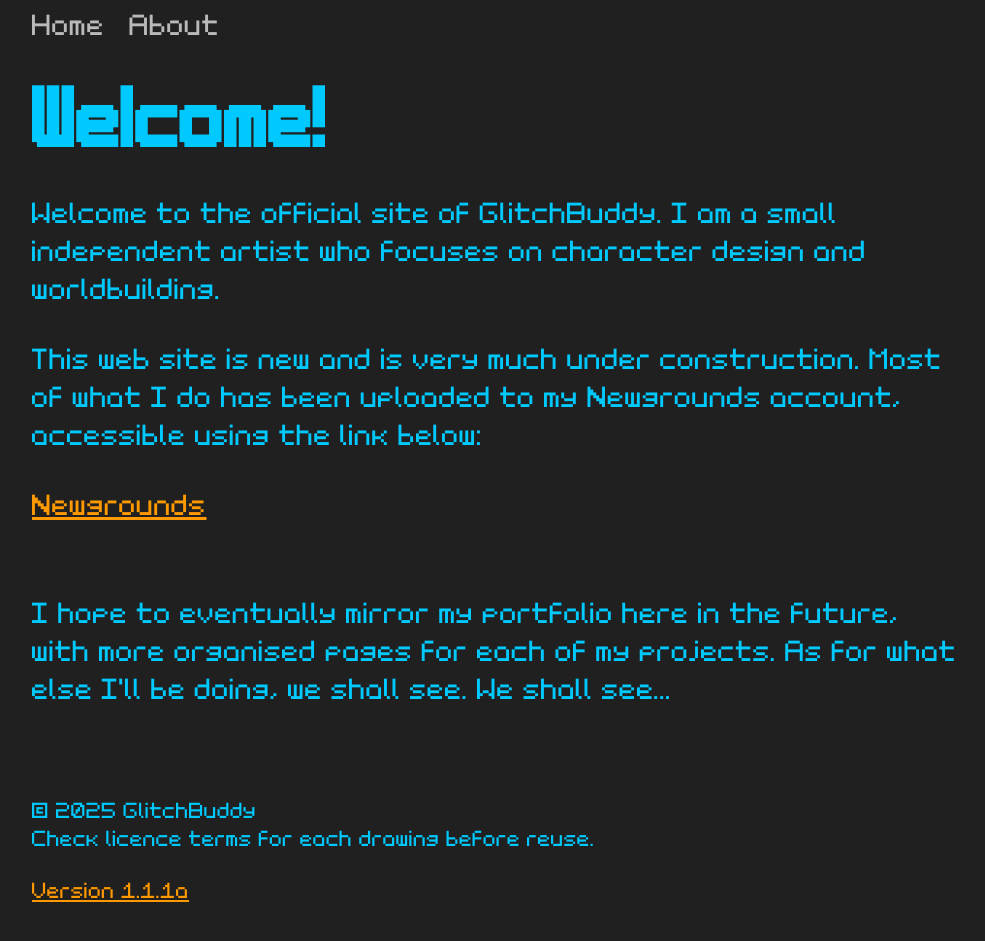
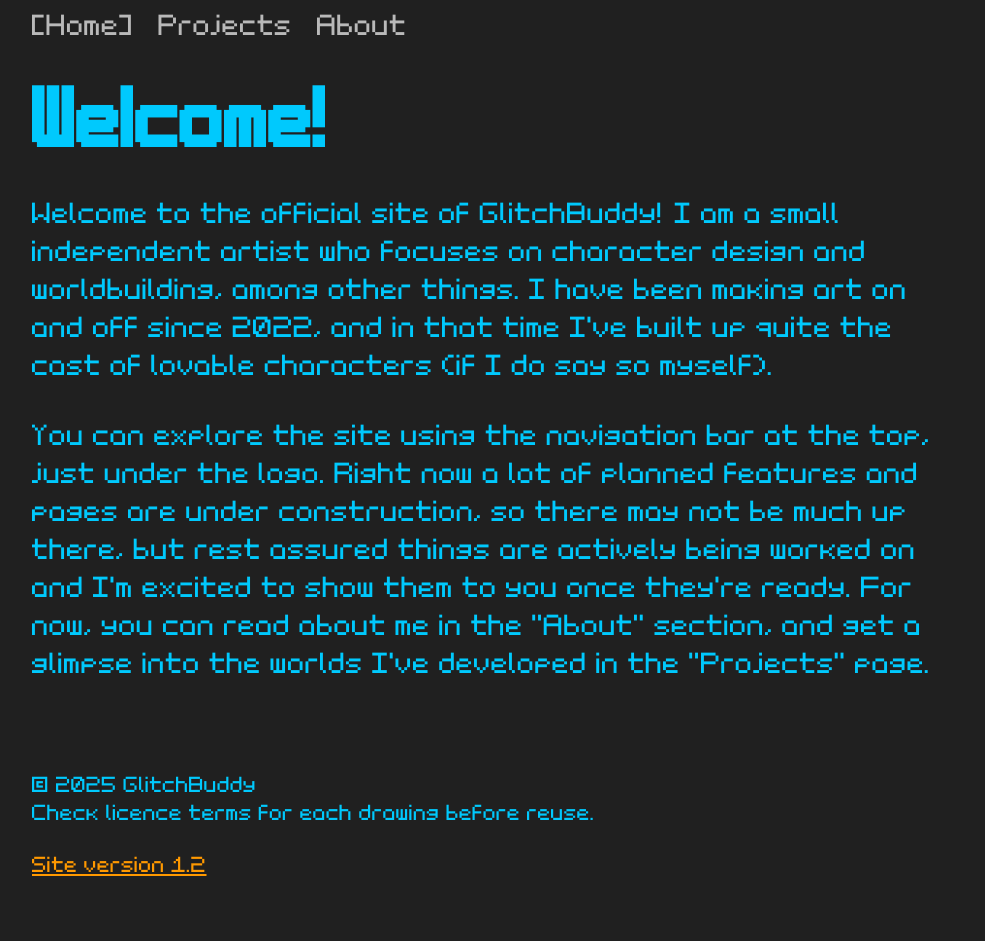
Before and after one commit to GlitchBuddy/glitchbuddy.com, a plain HTML site: page index.html in a window 1280 px wide. Shown: the part 187-1128 px from the top of the page, without its empty margins (68-1053 px from the left). Drawn offline with Linux system fonts and the light colour scheme.

Commit message:
Version 1.2
Rewrote homepage

```diff
--- a/index.html
+++ b/index.html
@@ -38,18 +38,19 @@ Feel free to copy any of the code you see anywhere on the site for your own pers
     <header>
       <a href="/index.html"><img src="/resources/branding/logo.png" style="max-width: 100%;" alt="GlitchBuddy"></a>
       <nav>
-        <a href="/index.html">Home</a>
+        <a href="/index.html">[Home]</a>
+        <a href="/projects/index.html">Projects</a>
+        <!--<a href="/art/index.html">Art</a>-->
         <a href="/about.html">About</a>
+        <!--<a href="https://glitchipedia.glitchbuddy.com/" id="pedia">Glitchipedia</a>-->
       </nav>
     </header>
     <h1>Welcome!</h1>
-    <p>Welcome to the official site of GlitchBuddy. I am a small independent artist who focuses on character design and worldbuilding.<br></p>
-    <p>This web site is new and is very much under construction. Most of what I do has been uploaded to my Newgrounds account, accessible using the link below:</p>
-    <a href="https://glitchbuddy.newgrounds.com">Newgrounds</a>
-    <p><br>I hope to eventually mirror my portfolio here in the future, with more organised pages for each of my projects. As for what else I'll be doing, we shall see. We shall see...</p>
+    <p>Welcome to the official site of GlitchBuddy! I am a small independent artist who focuses on character design and worldbuilding, among other things. I have been making art on and off since 2022, and in that time I've built up quite the cast of lovable characters (if I do say so myself).<br></p>
+    <p>You can explore the site using the navigation bar at the top, just under the logo. Right now a lot of planned features and pages are under construction, so there may not be much up there, but rest assured things are actively being worked on and I'm excited to show them to you once they're ready. For now, you can read about me in the "About" section, and get a glimpse into the worlds I've developed in the "Projects" page.<br></p>
     <footer>
       <p><br><br>&copy; 2025 GlitchBuddy<br>Check licence terms for each drawing before reuse.<br></p>
-      <p><a href="https://github.com/GlitchBuddy/glitchbuddy.com/releases/tag/1.1.1a">Version 1.1.1a</a></p>
+      <p><a href="https://github.com/GlitchBuddy/glitchbuddy.com/releases/tag/1.2">Site version 1.2</a></p>
     </footer>
   </body>
 </html>
```
Also changed, not shown: about.html (+5 -3 lines).
